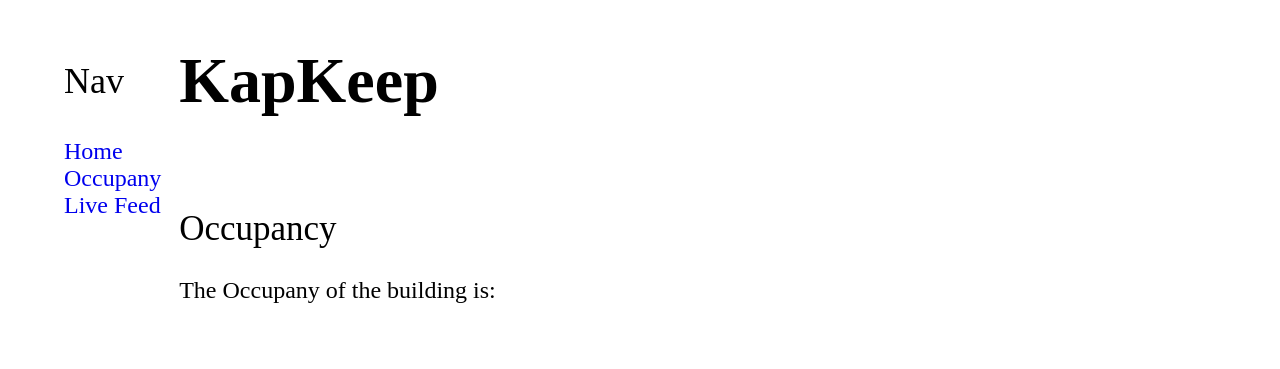
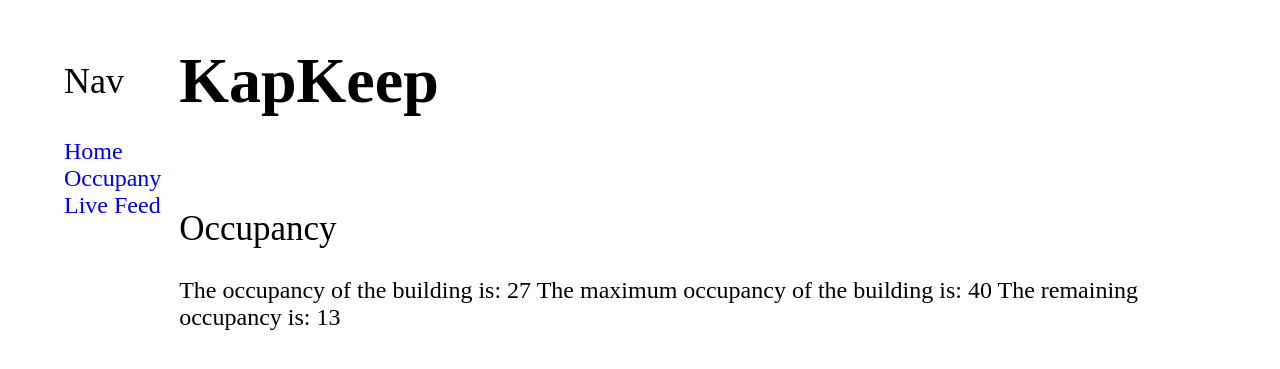
Before and after one commit to benclermontt/KapKeep, a Flask app: page /Occupancy in a window 1280 px wide. Shown: the top 369 px of the page. Run offline with Flask 2, Linux system fonts and the light colour scheme.

Commit message:
Added maximum and remaining occupancy limit to occupancy.html.

```diff
--- a/Server/processor.py
+++ b/Server/processor.py
@@ -322,7 +322,7 @@ def camera_sockets(port, num_cameras=2):
                 has_frame = False
 
         if has_frame:
-            #current_frame = process_frame(current_frame)
+            #current_frame = proc   ess_frame(current_frame)
             cv2.imshow(f'name: {port}', cv2.resize(cv2.flip(current_frame, 0), (256, 512)))
             cv2.waitKey(10)
 
--- a/Server/templates/occupancy.html
+++ b/Server/templates/occupancy.html
@@ -26,7 +26,11 @@
 			<div class="row3">
 				<div class="body-paragraph">
 					<p>
-						The Occupany of the building is:
+						The occupancy of the building is: 27
+
+                        The maximum occupancy of the building is: 40
+
+                        The remaining occupancy is: 13
 					</p>
 				</div>
 
```
